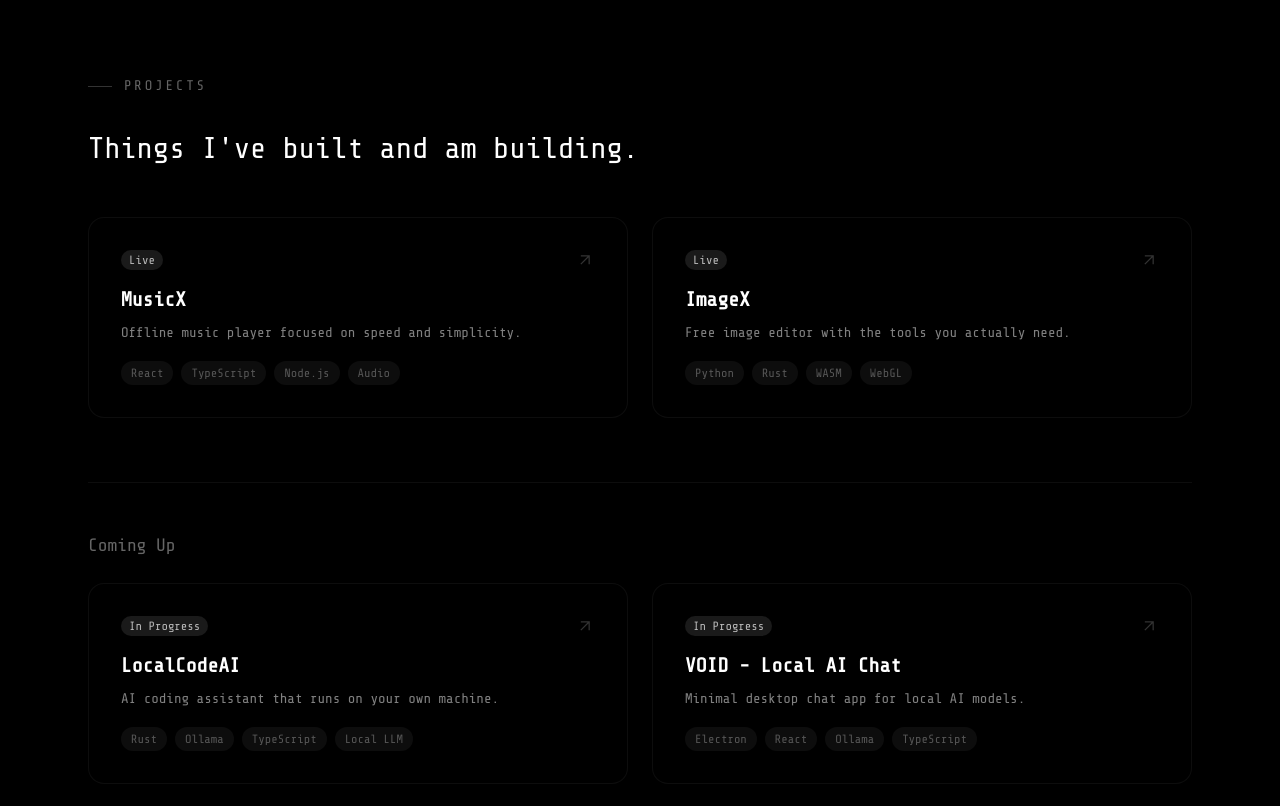
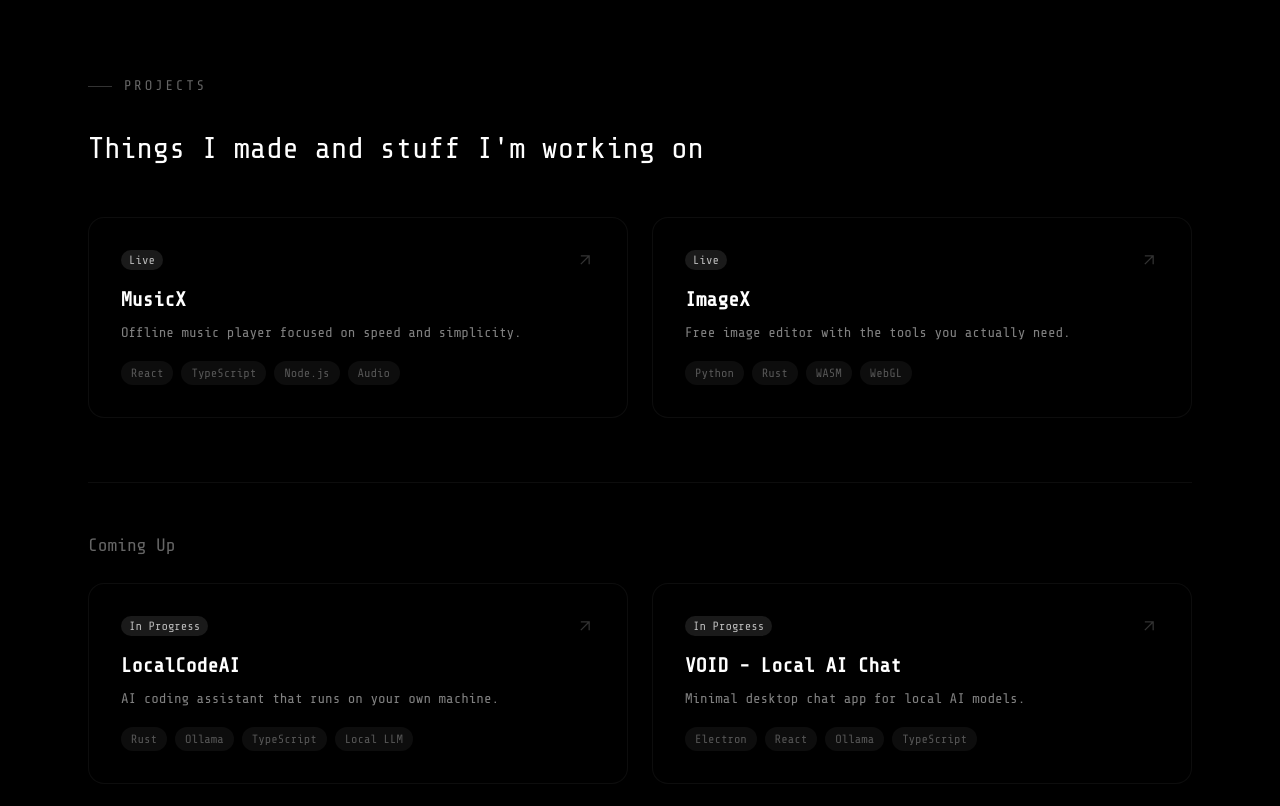
Before and after one commit to yummyfiles/yummyfiles-website, a React (Vite) app: page / in a window 1280 px wide. Shown: the part 1480-2286 px from the top of the page. Built offline with nearby package versions, Linux system fonts and the light colour scheme.

Commit message:
Update Projects section heading

```diff
--- a/src/components/Projects.tsx
+++ b/src/components/Projects.tsx
@@ -77,7 +77,7 @@ export default function Projects() {
 
         <ScrollReveal delay={0.1}>
           <p className="text-2xl sm:text-3xl font-medium leading-snug mt-8 mb-12">
-            Things I've built and am building.
+            Things I made and stuff I'm working on
           </p>
         </ScrollReveal>
 
```
